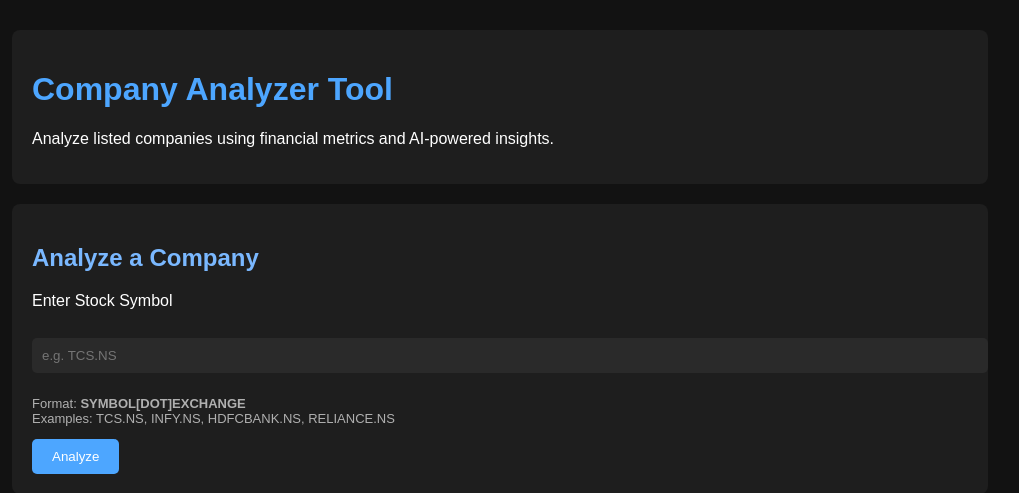
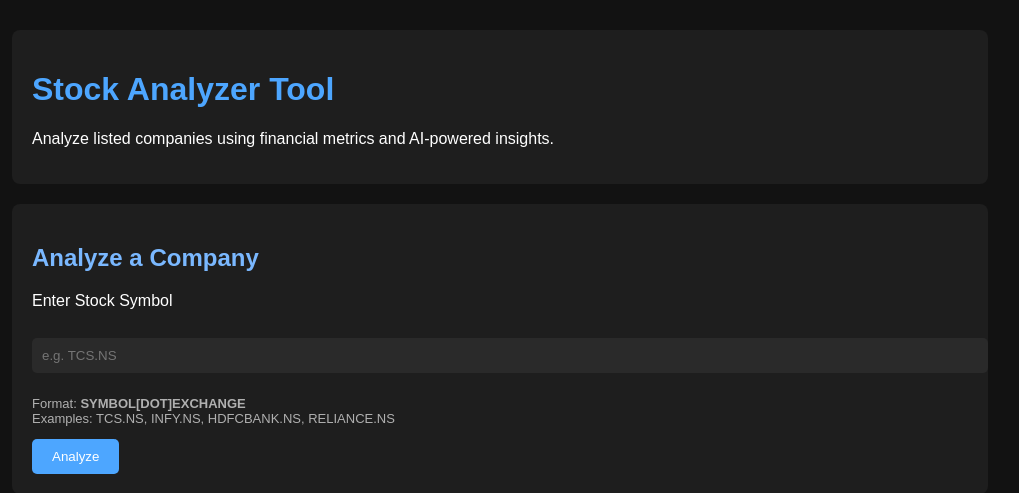
Before and after one commit to double-equal2/Stock_Analyzer, a Flask app: page / in a window 1280 px wide. Shown: the top 493 px of the page, without its empty margins (140-1159 px from the left). Run offline with Flask 3, Linux system fonts and the light colour scheme.

Commit message:
company -> stock

```diff
--- a/templates/index.html
+++ b/templates/index.html
@@ -13,7 +13,7 @@
 
     <div class="card">
 
-        <h1>Company Analyzer Tool</h1>
+        <h1>Stock Analyzer Tool</h1>
 
         <p>
             Analyze listed companies using financial metrics and AI-powered insights.
```
